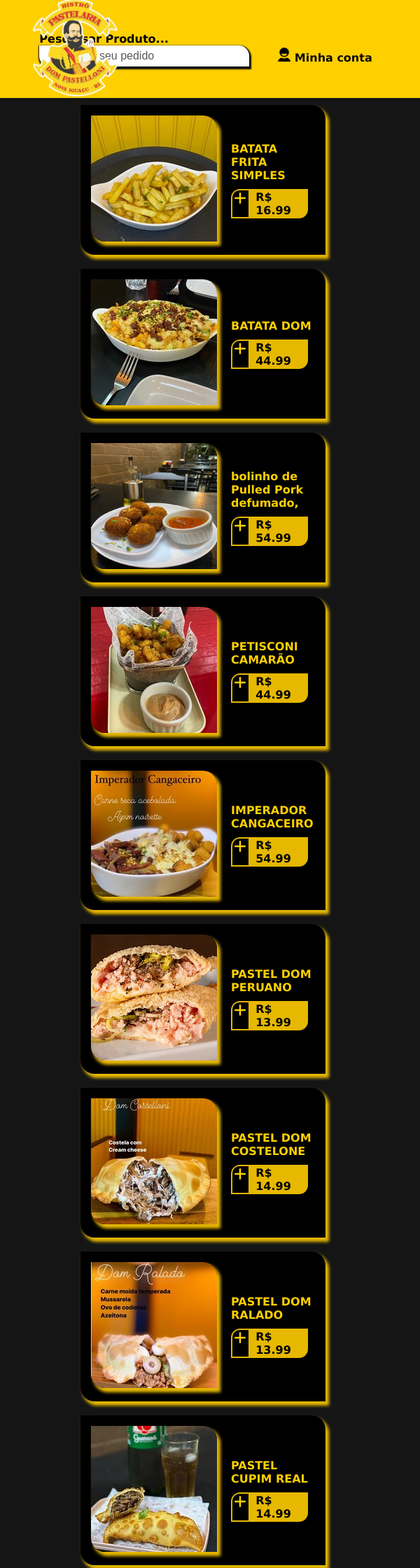
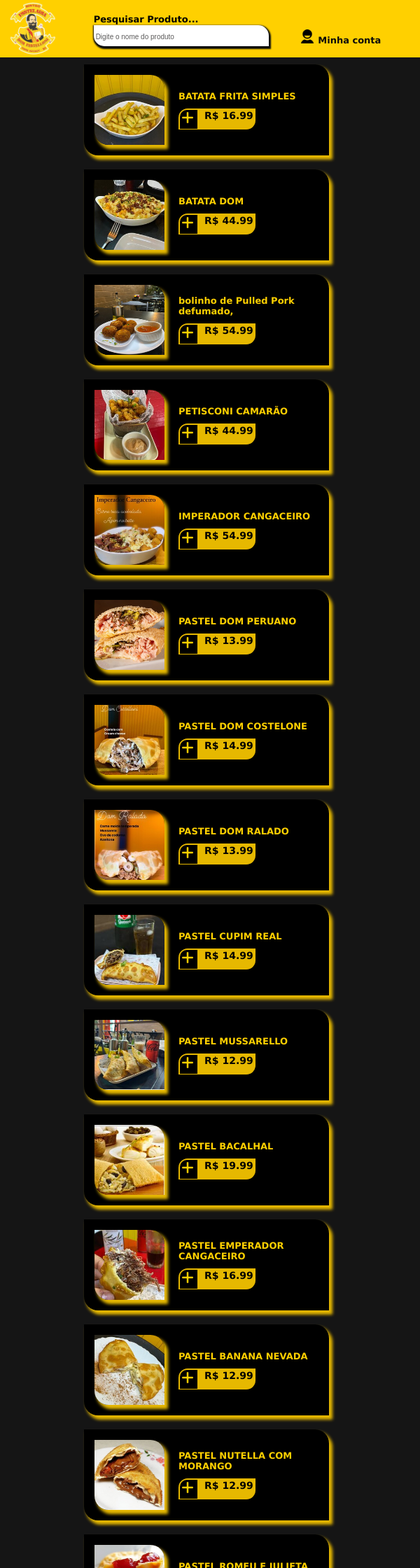
Before and after one commit to dallander/ProjetoLanchonete, a PHP site: page / in a window 600 px wide. Shown: the top 2240 px of the page at 70% size. Run offline with PHP 8.4, Linux system fonts and the light colour scheme; data comes from the database, SQL or seed files in the repository; data that the repository does not hold is empty.

Commit message:
AJUSTADO/CSS para mobile

```diff
--- a/assets/css/style.css
+++ b/assets/css/style.css
@@ -15,13 +15,24 @@ font-family: 'Lucida Sans', 'Lucida Sans Regular', 'Lucida Grande', 'Lucida Sans
 }
 
 footer {
-background-color: #ffd000;
+    background-color: #000;
+    display: flex;
+    justify-content: center;
+    text-align: center;
+    align-items: center;
+    font-size: 13px;
+    box-shadow: 1px 1px 4px 3px #ffd000;
+}
+
+footer img{
+    align-items: center;
+    height: 60px;
+
 }
 
 .logo {
 width: 170px;
-position: absolute;
-top: -20px;
+position: relative;
 }
 
 .containerCarrinhoNav .item{
@@ -29,7 +40,9 @@ top: -20px;
     background-color: #000;
     position: relative;
 }
-
+.containerimgCarrinho{
+    margin-top:20px ;
+}
 
 
 .excluirItem{
@@ -75,6 +88,7 @@ background-color: #ffd000;
 color: #000;
 padding-right: 10px;
 height: 140px;
+
 
 }
 #cartimg{
@@ -230,13 +244,17 @@ font-size: 16px;
     user-select: none;
     color: #0b0b0b;
 
-
 }
 .containerImgUser:hover{
     box-shadow: 0px 1px 5px 2px #f8b600;
 }
 .containerImgUser span{
     cursor: pointer;
+}
+
+.containerLogin {
+    position: relative;
+
 }
 
 .login label{
@@ -248,12 +266,12 @@ font-size: 16px;
     width: 200px;
     background-color: #000;
     position: absolute;
-    top: 100px;
-    right:120px;
     display: flex;
     flex-direction: column;
     padding: 5px;
     border-radius: 5px;
+    position: absolute;
+    left: -35px;
 }
 .login input{
     height: 30px;
@@ -425,6 +443,9 @@ margin-right: 20px;
 margin-bottom: 20px;
 display: none;
 }
+.itemLanche .desc{
+    display: none;
+}
 
 
 .itemLanche img:not(.containerImgImagemBotao img) {
@@ -486,6 +507,11 @@ width: 25px;
 padding: 1px;
 background-color: black;
 border-top-left-radius: 10px;
+}
+
+.descModal{
+    color: #ff0000;
+    font-size: 12px;
 }
 /* ======================================== */
 /* FIM CONFIGURAÇÃO SECTION LANCHE  */
@@ -775,6 +801,7 @@ height: 40px;
     justify-content: center;
     flex-direction: column;
     align-items: center;
+
 }
 .pagamentoPix img {
     background-color: #000;
@@ -785,3 +812,291 @@ height: 40px;
 /* ======================================== */
 /* FIM DA CONFIGURAÇÁO DO PAGAMENTO   */
 /* ======================================== */
+
+@media(max-width:400px){
+    body{
+        display: none;
+    }
+}
+
+@media (min-width:1760px){
+    body{
+        display: none;
+
+    }
+
+}
+
+
+/*CONFIGURAÇÃO DO NAV*/
+@media(min-width:400px ) and (max-width:490px){
+    #containerNavTop {
+        width: 100vw;
+        background-color: #ffd000;
+
+    }
+
+    #containerNavTop {
+        justify-content: space-between;
+        align-items: center;
+        height: 82px;
+    }
+    .containerimgCarrinho{
+        margin-top: 20px;
+    }
+
+    #consultarPedido{
+        border: none;
+        outline: none;
+        height: 30px;
+        width: 200px;
+        padding: 0;
+
+    }
+    .comprar {
+        width: 390px;
+    }
+
+    #consultarPedido::placeholder{
+        font-size: 10px;
+    }
+
+    .consultarPedido label{
+        font-size: 13px;
+
+    }
+
+    .menuNav img{
+        position: relative;
+        height: 90px;
+        width: 90px;
+
+    }
+
+    .containerImgUser {
+        padding: 2px;
+        margin-top: 25px;
+        font-weight: bold;
+        user-select: none;
+        color: #0b0b0b;
+        font-size: 13px;
+
+    }
+    .containerImgUser span {
+        display: none;
+    }
+
+    .login {
+        left: -142px;
+        top: 60px;
+    }
+    .containerCarrinhoNav {
+        width:100%;
+    }
+
+    /*SECTION LANCHE */
+    .sectionLanche{
+        padding-left: 20px;
+
+    }
+
+    .itemLanche {
+        min-width: 180px;
+        height: 130px;
+
+    }
+    .containerTituloInfoLanche {
+        font-size: 13px;
+    }
+
+    .itemLanche img {
+        height: 100px;
+        width: 100px;
+    }
+    .imgBotaoAbrirModal{
+        height: 30px;
+        width: 110px;
+        font-size: 14px;
+
+    }
+    .containerImgImagemBotao{
+        height: 27px;
+
+    }
+    .containerImgImagemBotao img {
+        height: 20px;
+        width: 20px;
+    }
+
+    /*MODAL */
+
+    .itemLancheModal {
+        width: 350px;
+        height: 450px;
+        flex-direction: column;
+        justify-content: space-evenly;
+    }
+    .itemLancheModal img{
+        width: 170px;
+        height: 170px;
+    }
+
+    .infoLancheModal .containerTituloInfoLancheModal .nomeLancheModal {
+        font-size: 15px;
+    }
+    .qtItem {
+        width: 100%;
+    }
+    .inputCmodal{
+        width: 50px;
+    }
+    .btnContainerModal{
+        width: 100%;
+        display: flex;
+        justify-content: space-evenly;
+    }
+    .btnContainerModal .botaoModal{
+        width: 110px;
+        font-size: 12px;
+        font-weight: bolder;
+    }
+    .valorIndividualModal{
+        display: flex;
+        font-size: 13px;
+
+    }
+
+}
+
+
+
+/*CONFIGURAÇÃO DO NAV*/
+@media(min-width:490px) and (max-width:680px){
+    #containerNavTop {
+        width: 100vw;
+        background-color: #ffd000;
+
+    }
+
+    #containerNavTop {
+        justify-content: space-between;
+        align-items: center;
+        height: 82px;
+    }
+
+    #consultarPedido{
+        border: none;
+        outline: none;
+        height: 30px;
+        width: 250px;
+        padding: 0;
+
+    }
+
+    #consultarPedido::placeholder{
+        font-size: 10px;
+    }
+
+    .consultarPedido label{
+        font-size: 13px;
+
+    }
+
+    .menuNav img{
+        position: relative;
+        height: 90px;
+        width: 90px;
+
+    }
+
+    .containerImgUser {
+        padding: 2px;
+        margin-top: 25px;
+        font-weight: bold;
+        user-select: none;
+        color: #0b0b0b;
+        font-size: 13px;
+
+    }
+
+    .login {
+        left: -90px;
+        top: 60px;
+    }
+    .containerImgUser {
+        display: block;
+    }
+
+    /*SECTION LANCHE */
+    .sectionLanche{
+        padding-left: 20px;
+
+    }
+
+    .itemLanche {
+        min-width: 180px;
+        height: 130px;
+
+    }
+    .containerTituloInfoLanche {
+        font-size: 13px;
+    }
+
+    .itemLanche img {
+        height: 100px;
+        width: 100px;
+    }
+    .imgBotaoAbrirModal{
+        height: 30px;
+        width: 110px;
+        font-size: 14px;
+
+    }
+    .containerImgImagemBotao{
+        height: 27px;
+
+    }
+    .containerImgImagemBotao img {
+        height: 20px;
+        width: 20px;
+    }
+
+    /*MODAL */
+
+    .itemLancheModal {
+        width: 350px;
+        height: 450px;
+        flex-direction: column;
+        justify-content: space-evenly;
+    }
+    .itemLancheModal img{
+        width: 170px;
+        height: 170px;
+    }
+
+    .infoLancheModal .containerTituloInfoLancheModal .nomeLancheModal {
+        font-size: 15px;
+    }
+    .qtItem {
+        width: 100%;
+    }
+    .inputCmodal{
+        width: 50px;
+    }
+    .btnContainerModal{
+        width: 100%;
+        display: flex;
+        justify-content: space-evenly;
+    }
+    .btnContainerModal .botaoModal{
+        width: 110px;
+        font-size: 12px;
+        font-weight: bolder;
+    }
+    .valorIndividualModal{
+        display: flex;
+        font-size: 13px;
+
+    }
+
+}
--- a/assets/js/ajax.js
+++ b/assets/js/ajax.js
@@ -18,7 +18,8 @@ fetch("assets/php/config.php")
         clone.querySelector(".nomeLanche").textContent = `${c.nome_tabela_lanche}`;
         clone.querySelector(".precoItem").textContent = `R$ ${c.preco_tabela_lanche}`;
         clone.setAttribute("data-id",c.id_tabela_lanche);//SETANDO IDENTIFICADO INDIVIDUAL NO ITEM
-        clone.setAttribute("data-preco",c.preco_tabela_lanche)
+        clone.setAttribute("data-preco",c.preco_tabela_lanche);
+        clone.querySelector(".desc ").textContent=c.descricao_lanche;
         //INSERINDO O CLONE NA ÁREA
         Container.appendChild(clone);
 
@@ -39,6 +40,7 @@ fetch("assets/php/config.php")
       const img = item.querySelector(".imgIndividual")?.src;
       const nome = item.querySelector(".nomeLanche")?.textContent;
       const valor = item.querySelector(".precoItem")?.textContent;
+      const descricao = item.querySelector(".desc")?.textContent;
 
 
       //PASSEI PARA O MODAL
@@ -47,7 +49,9 @@ fetch("assets/php/config.php")
       modal.setAttribute("data-preco",DataPreco)//SETANDO O DATA PREÇO DO ITEM NO MODAL
       modal.querySelector(".imgModalLanche").src=img;
       modal.querySelector(".nomeLancheModal ").textContent=nome;
+      modal.querySelector(".descModal").textContent=descricao;
       modal.querySelector(".valorIndividualModal").textContent=`${valor}`;
+
     };
 
 
--- a/index.php
+++ b/index.php
@@ -21,10 +21,11 @@
 
             <label for="consultarPedido">Pesquisar Produto...</label>
             <div class="containerBotao">
-                <input type="text" name="consultarPedido" id="consultarPedido"  placeholder="Consulte seu pedido" required>
+                <input type="text" name="consultarPedido" id="consultarPedido"  placeholder="Digite o nome do produto" required>
             </div>
 
         </div>
+        <div class="containerLogin">
             <section class="containerImgUser ">
                 <img src="assets/images/usr/user.png" alt="login"><span>Minha conta</span>
 
@@ -38,6 +39,7 @@
                 <button type="button" id="entrar">Entrar</button>
 
             </section>
+        </div>
 
         <div class="containerimgCarrinho">
             <img src="assets/images/bt_img/carrinho.png" title="Abrir Carrinho" alt="Botao Abrir Carrinho" id="cartimg">
@@ -91,6 +93,9 @@
                     <div class="containerTituloInfoLanche">
                         <h4 class="nomeLanche">Nome lanche</h4>
                     </div>
+                    <p class="desc">
+                        asdasdd
+                    </p>
                     <div class="btnContainer">
                         <div class="imgBotaoAbrirModal">
                             <div class="containerImgImagemBotao">
@@ -102,6 +107,7 @@
 
                         </div>
                     </div>
+
                 </div>
 
                 <!--INÍCIO CONFIGURAÇÃO DO ITEM LANCHE MODAL-->
@@ -116,7 +122,9 @@
                             </div>
                             <div class="containerTituloInfoLancheModal">
                                 <h1 class="nomeLancheModal ">MOdal</h1>
-
+                                <p class="descModal">
+                                    asdasdd
+                                </p>
                                 <div class="qtItem">
 
                                     <div class="btnMenos">
@@ -137,7 +145,7 @@
 
                                 <div class="btnModal">
                                     <div class="containerValorImagemBtnModal">
-                                        <input type="button" value="Adicionar ao carrinho"  class="botaoModal" readonly>
+                                        <input type="button" value="Pôr no carrinho"  class="botaoModal" readonly>
                                     </div>
 
                                 </div>
@@ -182,6 +190,8 @@
     <script src="assets/js/eventos.js"></script>
 </body>
     <footer>
-        <h1>FOOTER</h1>
+        <img src="assets/images/logo/minhalogo.png" alt="">
+         <p>&copy; 2025 Leão. Todos os direitos reservados.</p>
+
     </footer>
 </html>
```
Also changed, not shown: assets/images/logo/minhalogo.png (added). Lines whose indentation alone changed are shown as unchanged.
